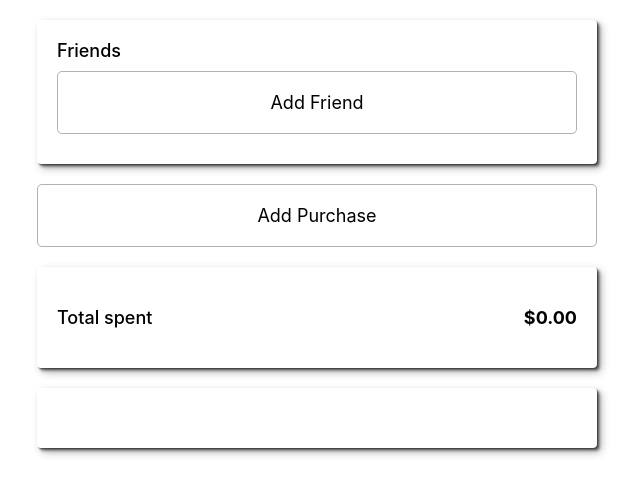
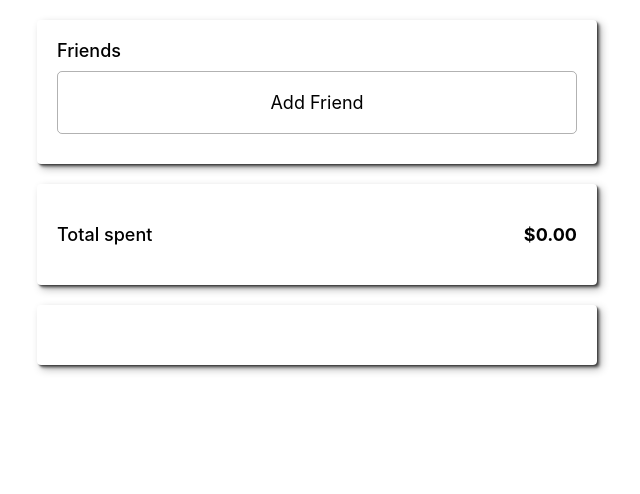
Before and after one commit to r2vq/division, a React (Create React App) app: page / in a window 1280 px wide. Shown: the top 494 px of the page, without its empty margins (323-963 px from the left). Built offline with nearby package versions, Linux system fonts and the light colour scheme; the HTML template or start-up script is replaced by a standard one.

Commit message:
Only allow adding purchases when there are at least 2 people

```diff
--- a/src/App.js
+++ b/src/App.js
@@ -99,7 +99,8 @@ function App() {
         onSelect={onSelect}
       />
       {
-        isAddingPurchase ?
+        friends.length < 2 ||
+        (isAddingPurchase ?
           <PurchaseAdder
             onAdd={onPurchaseAdderAdd}
             onCancel={onPurchaseAdderCancel}
@@ -107,7 +108,7 @@ function App() {
           /> :
           <PurchaseAdderButton
             onClick={onPurchaseAdderClick}
-          />
+          />)
       }
 
       <Calculator
```
